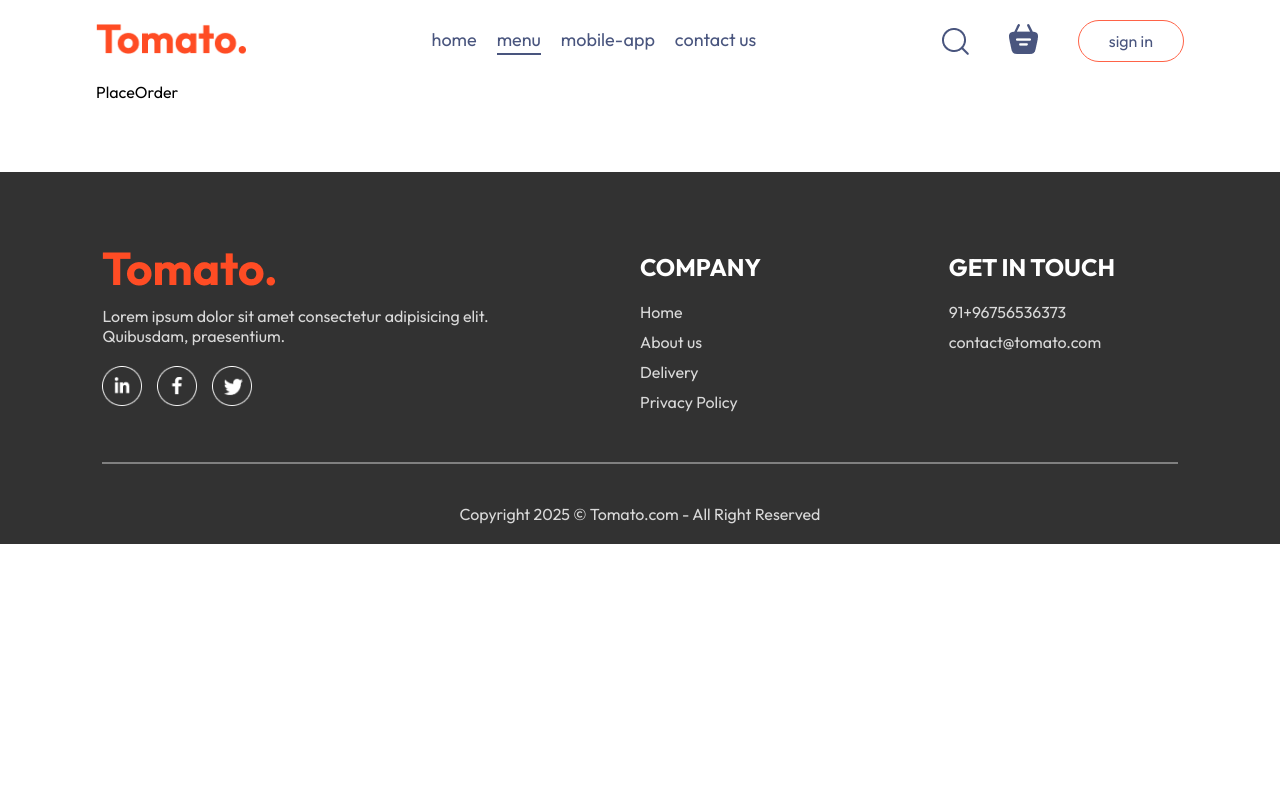
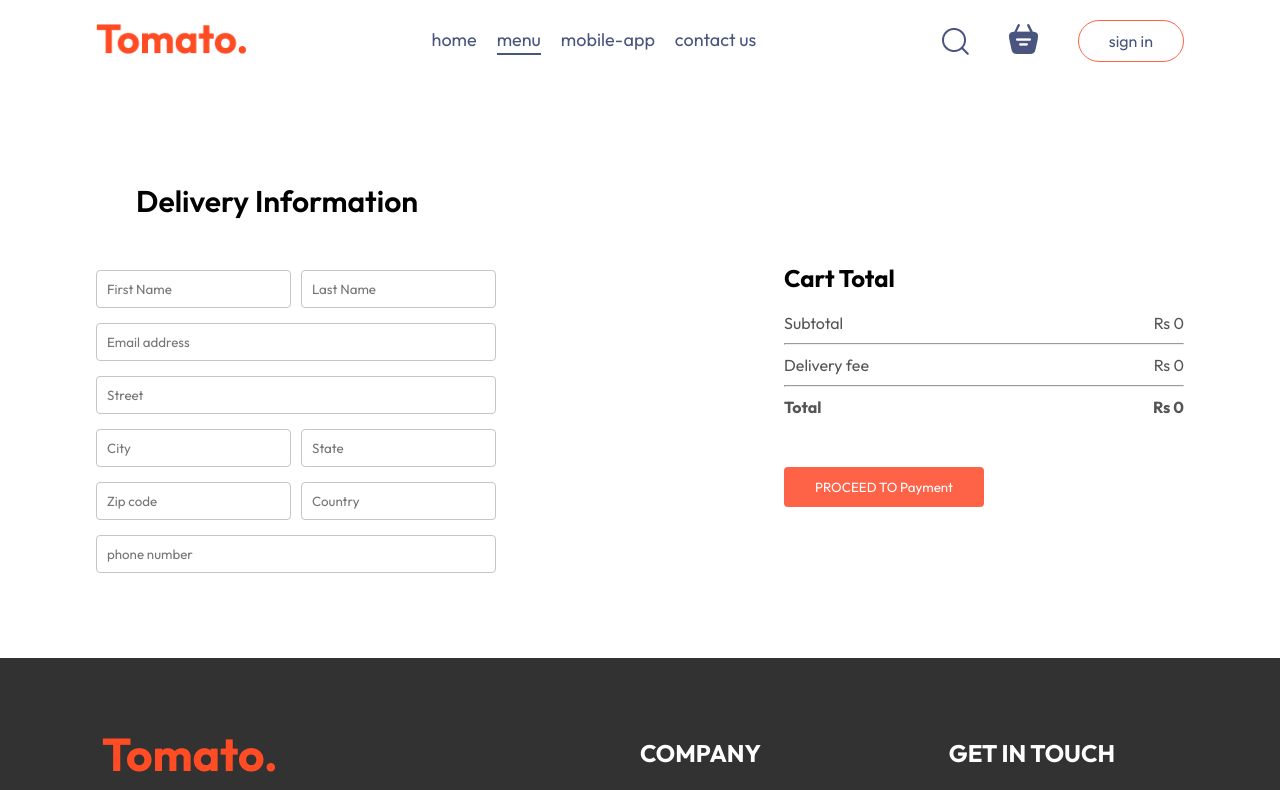
Before and after one commit to SohamPethkar7038/FoodDeliveryMern, a React (Vite) app in the folder frontend/: page /order in a window 1280 px wide. Shown: the top 790 px of the page. Built offline with nearby package versions, Linux system fonts and the light colour scheme.

Commit message:
add placeOrder component

```diff
--- a/frontend/src/pages/Cart/Cart.jsx
+++ b/frontend/src/pages/Cart/Cart.jsx
@@ -1,11 +1,12 @@
 import React, { useContext } from 'react'
 import './Cart.css'
 import { StoreContext } from '../../context/StoreContext'
+import { useNavigate } from 'react-router-dom'
 const Cart = () => {
 
   const {cartItems,food_list,removeFromCart,getTotalCartAmount}=useContext(StoreContext)
 
-
+  const navigate=useNavigate()
   return (
     <div className='cart'>
       <div className="cart-items">
@@ -49,15 +50,15 @@
             <hr />
             <div className="cart-total-details">
               <p>Delivery fee</p>
-              <p>Rs {2}</p>
+              <p>Rs {getTotalCartAmount()===0 ? 0: 40}</p>
             </div>
             <hr />
             <div className="cart-total-details">
               <b>Total</b>
-              <b>Rs {getTotalCartAmount()+2}</b>
+              <b>Rs {getTotalCartAmount()===0 ? 0 : getTotalCartAmount() + 4}</b>
             </div>
           </div>
-          <button>PROCEED TO CHECKOUT</button>
+          <button onClick={()=>navigate('/order')}>PROCEED TO CHECKOUT</button>
         </div>
         <div className="cart-promocode">
           <div>
--- a/frontend/src/pages/PlaceOrder/PlaceOrder.css
+++ b/frontend/src/pages/PlaceOrder/PlaceOrder.css
@@ -0,0 +1,44 @@
+.place-order{
+    display: flex;
+    align-items: center;
+    justify-content: space-between;
+    gap: 50px;
+    margin-top: 100px;
+}
+
+.place-order-left{
+    width: 100%;
+    max-width: max(35%,400px);
+}
+
+.place-order-left .title{
+    font-size: 30px;
+    font-weight: 600;
+    margin-bottom: 50px;
+    margin-left: 40px;
+    justify-content: center;
+}
+
+.place-order-left input{
+    margin-bottom: 15px;
+    width: 100%;
+    padding: 10px;
+    border:1px solid #c5c5c5;
+    border-radius:4px;
+    outline-color: tomato;
+}
+
+.place-order-left .multi-fields{
+    display: flex;
+    gap: 10px;
+}
+
+.place-order-right{
+    width: 100%;
+    max-width: max(30%,400px);
+}
+
+.place-order .cart-total button{
+    margin-top: 30px;
+
+}
--- a/frontend/src/pages/PlaceOrder/PlaceOrder.jsx
+++ b/frontend/src/pages/PlaceOrder/PlaceOrder.jsx
@@ -1,8 +1,57 @@
-import React from 'react'
+import React, { useContext } from 'react'
 import './PlaceOrder.css'
+import { StoreContext } from '../../context/StoreContext'
 const PlaceOrder = () => {
+
+  const {getTotalCartAmount}=useContext(StoreContext)
   return (
-    <div>PlaceOrder</div>
+    <form className='place-order'>
+      <div className='place-order-left'>
+        <p className="title">Delivery Information</p>
+        <div className='multi-fields'>
+          <input type="text" placeholder='First Name' />
+          <input type="text" placeholder='Last Name'/>
+        </div>
+        <input type="email" placeholder='Email address' />
+        <input type="text" placeholder='Street'/>
+
+        <div className='multi-fields'>
+          <input type="text" placeholder='City' />
+          <input type="text" placeholder='State'/>
+        </div>
+
+        <div className='multi-fields'>
+          <input type="text" placeholder='Zip code' />
+          <input type="text" placeholder='Country'/>
+        </div>
+
+        <input type="text" placeholder='phone number' />
+      </div>
+
+      <div className="place-order-right">
+        <div className="cart-total">
+          <h2>Cart Total</h2>
+          <div>
+            <div className="cart-total-details">
+              <p>Subtotal</p>
+              <p>Rs {getTotalCartAmount()}</p>
+            </div>
+            <hr />
+            <div className="cart-total-details">
+              <p>Delivery fee</p>
+              <p>Rs {getTotalCartAmount()===0 ? 0: 40}</p>
+            </div>
+            <hr />
+            <div className="cart-total-details">
+              <b>Total</b>
+              <b>Rs {getTotalCartAmount()===0 ? 0 : getTotalCartAmount() + 4}</b>
+            </div>
+          </div>
+          <button>PROCEED TO Payment</button>
+        </div>
+      </div>
+
+    </form>
   )
 }
 
```
